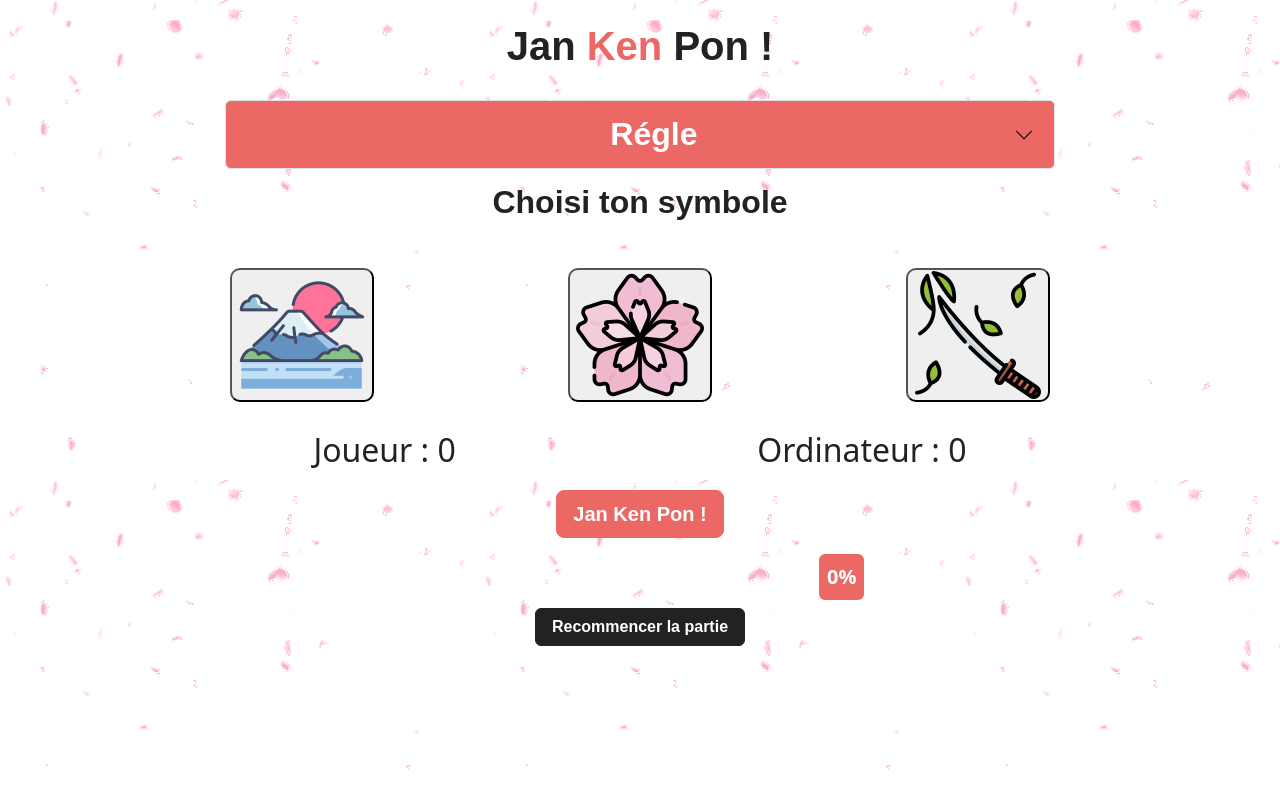
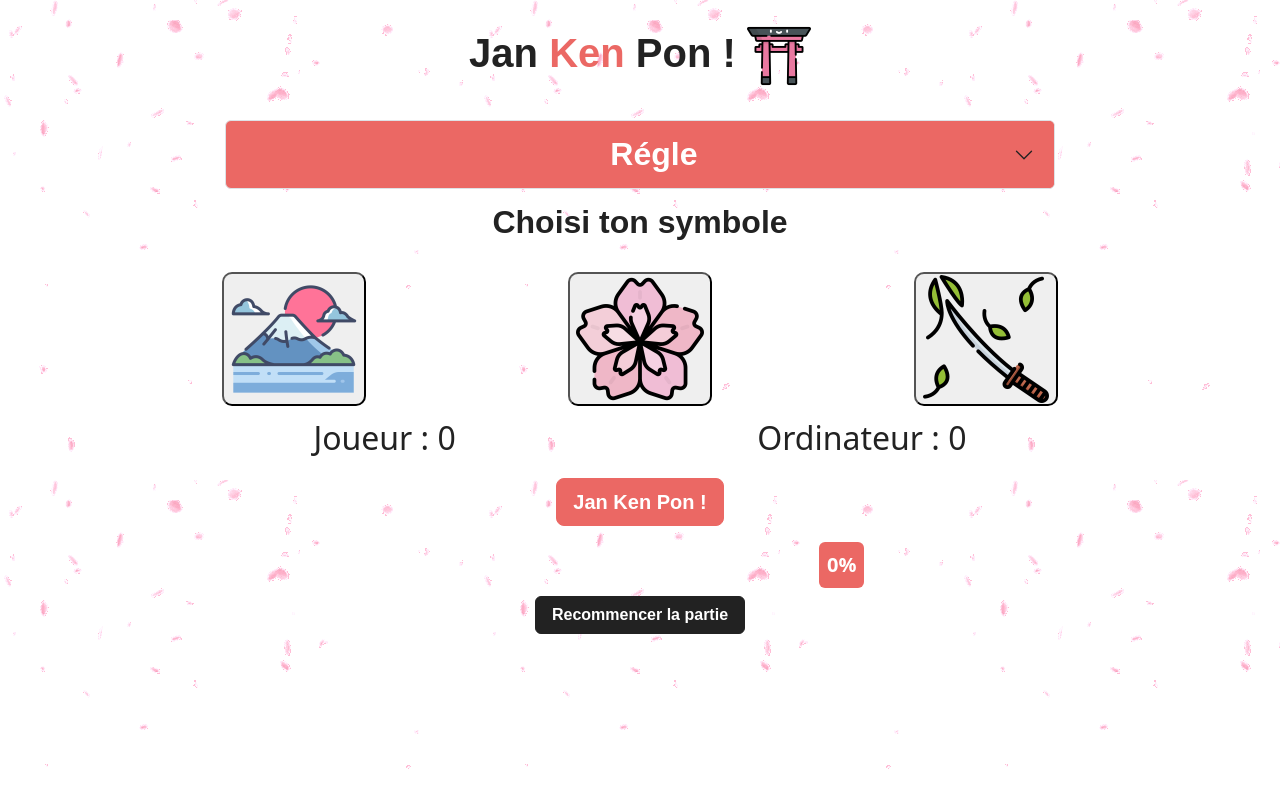
Before and after one commit to allanbaguet/JanKenPan, a plain HTML site: page index.html in a window 1280 px wide. Drawn offline with nearby package versions, Linux system fonts and the light colour scheme; a web font is replaced by a local one.

Commit message:
mise a jour final v4

```diff
--- a/assets/css/style.css
+++ b/assets/css/style.css
@@ -3,6 +3,9 @@ body {
 }
 img {
     width: 10vw;
+}
+#torii {
+    width: 5vw;
 }
 #Pierre,#Feuille,#Ciseaux {
     border-radius: 10px;
--- a/index.html
+++ b/index.html
@@ -17,7 +17,11 @@
     <div class="container-fluid">
         <div class="row">
             <div class="col">
-                <h1 class="text-center p-4">Jan <span class="text-primary">Ken</span> Pon !</h1>
+                <div class="div">
+                    <h1 class="text-center p-4">Jan <span class="text-primary">Ken</span> Pon !
+                    <img id="torii" class="img-fluid" src="./assets/img/porte-torii.webp" name="torii" alt="torii-gate">
+                </h1>
+                </div>
                 <div class="row">
                     <div class="col-2"></div>
                     <div class="accordion col-8" id="accordionExample">
@@ -61,7 +65,7 @@
                 <h3 class="fs-2 text-center p-3">Choisi ton symbole</h3>
                 <div class="row">
                     <div class="col">
-                        <div id="choices" class="d-flex justify-content-evenly p-4">
+                        <div id="choices" class="d-flex justify-content-evenly p-2">
                             <button class="choice" id="Pierre">
                                 <img class="img-fluid" src="./assets/img/mont-fuji.webp" name="Mont fuji"
                                     alt="fuji-san">
```
Also changed, not shown: assets/img/mont-fuji-2.png (added), assets/img/mont-fuji-2.webp (added), assets/img/porte-torii.png (added), assets/img/porte-torii.webp (added).
